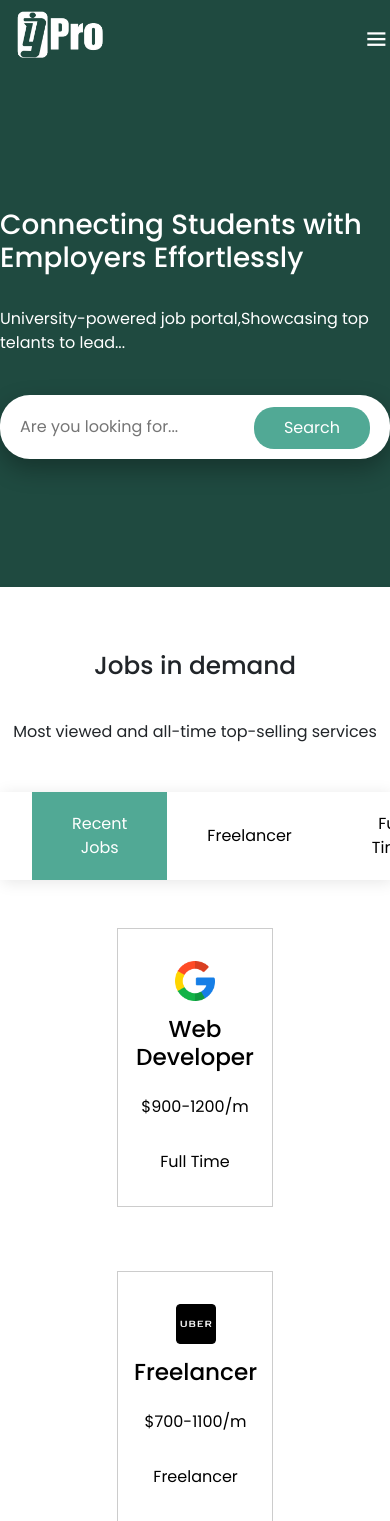
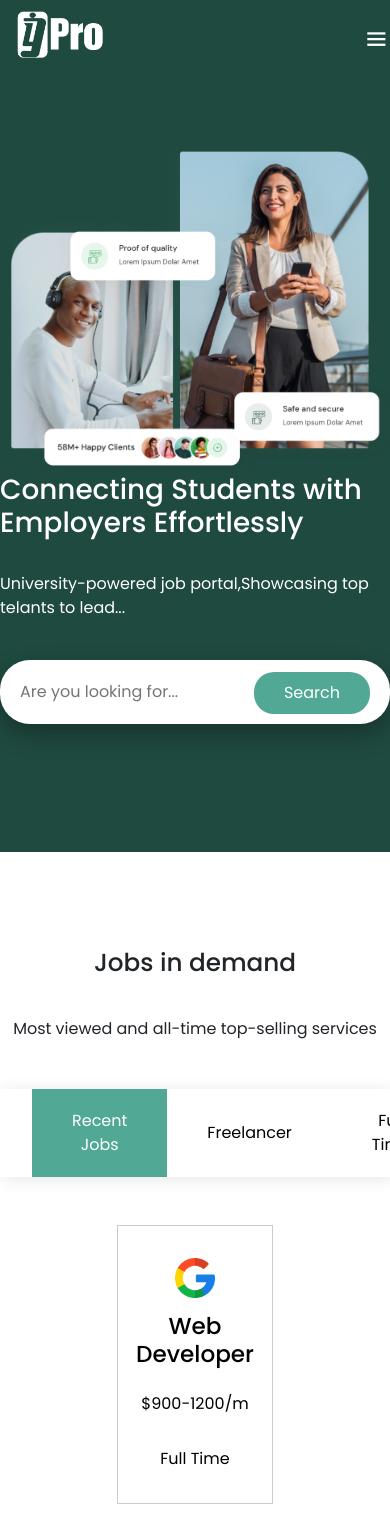
Before and after one commit to Illiyas124/UGPRO_JOB_PORTEL, a PHP site: page / in a window 390 px wide; the page is wider, and only the part inside the window is pictured. Shown: the top 1521 px of that part. Run offline with PHP 8.4, Linux system fonts and the light colour scheme.

Commit message:
set_resposive_V1

```diff
--- a/style.css
+++ b/style.css
@@ -57,7 +57,7 @@ h3 {
 }
 
 .sec-space {
-  padding: 4rem 0;
+  padding: 6rem 0;
 }
 .extra-space {
   padding-top: 8rem;
@@ -72,7 +72,7 @@ h3 {
 
 header {
   background-color: #1f4a40;
-  position: flex;
+  position: fixed;
   top: 0;
   right: 0;
   width: 100%;
@@ -507,11 +507,6 @@ ul li ul.dropDown{
 
 }
 
-.h-right img {
-  width: 120%;
-  object-fit: cover;
-
-}
 
 
 
@@ -527,23 +522,31 @@ ul li ul.dropDown{
   height: auto;
   align-items: start;
   padding: 8rem 0;
+  align-items: center;
 }
 .h-left {
   width: 100%;
 }
 
 .h-right {
-  display: none;
+  display: block !important;;
+  width: 100%;
 }
+
+.h-right img {
+  width: 100%;
+  max-width: 100%;
+  height: auto;
+  object-fit: cover;
+  margin-top: 1rem;
+}
+
 
 .features .fe-box div {
   width: 40%;
 }
 
-.h-right img{
-  width: ;
-  object-fit: contain;
-}
+
 
 
 
@@ -624,6 +627,14 @@ ul li ul.dropDown{
     width: 80px;
   }
 
+  .h-right img {
+    width: 100%;
+    max-width: 100%;
+    height: auto;
+    object-fit: cover;
+  }
+
+
 
 
 
```
